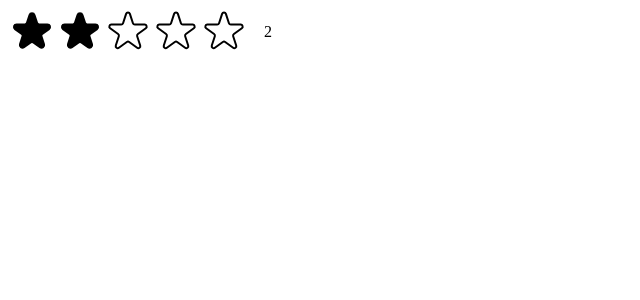
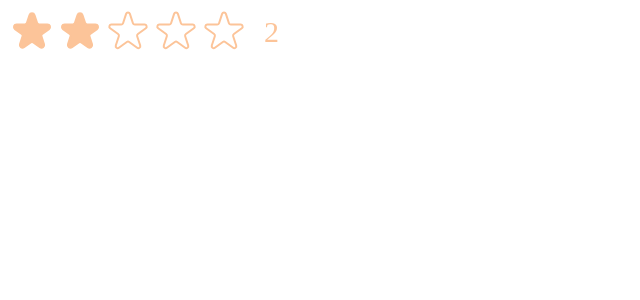
Before and after one commit to getOutOfHereInSmallSteps/React-usePopcorn, a React (Create React App) app: page / in a window 1280 px wide. Both pictures are taken after a click on the button 80 px from the left and 32 px from the top of the page. Shown: the top 300 px of the page, without its empty margins (0-640 px from the left). Built offline with nearby package versions, Linux system fonts and the light colour scheme.

Commit message:
Added StarRating prop customization

```diff
--- a/src/StarRating.js
+++ b/src/StarRating.js
@@ -8,11 +8,6 @@ const containerStyles = {
 
 const starContainerStyles = {
   display: 'flex',
-};
-
-const textStyle = {
-  lineHeight: '1',
-  margin: '0',
 };
 
 /*
@@ -48,14 +43,22 @@ EMPTY STAR
 
 */
 
-const starStyles = {
-  width: '48px',
-  height: '48px',
-  display: 'block',
-  cursor: 'pointer',
-};
+const Star = ({
+  onRate,
+  ratingValue,
+  isFull,
+  onHoverIn,
+  onHoverOut,
+  color = '#fcc499',
+  size = 48,
+}) => {
+  const starStyles = {
+    width: `${size}px`,
+    height: `${size}px`,
+    display: 'block',
+    cursor: 'pointer',
+  };
 
-const Star = ({ onRate, ratingValue, isFull, onHoverIn, onHoverOut }) => {
   return (
     <span
       style={starStyles}
@@ -68,8 +71,8 @@ const Star = ({ onRate, ratingValue, isFull, onHoverIn, onHoverOut }) => {
         <svg
           xmlns="http://www.w3.org/2000/svg"
           viewBox="0 0 20 20"
-          fill="#000"
-          stroke="#000"
+          fill={color}
+          stroke={color}
         >
           <path d="M9.049 2.927c.3-.921 1.603-.921 1.902 0l1.07 3.292a1 1 0 00.95.69h3.462c.969 0 1.371 1.24.588 1.81l-2.8 2.034a1 1 0 00-.364 1.118l1.07 3.292c.3.921-.755 1.688-1.54 1.118l-2.8-2.034a1 1 0 00-1.175 0l-2.8 2.034c-.784.57-1.838-.197-1.539-1.118l1.07-3.292a1 1 0 00-.364-1.118L2.98 8.72c-.783-.57-.38-1.81.588-1.81h3.461a1 1 0 00.951-.69l1.07-3.292z" />
         </svg>
@@ -78,7 +81,7 @@ const Star = ({ onRate, ratingValue, isFull, onHoverIn, onHoverOut }) => {
           xmlns="http://www.w3.org/2000/svg"
           fill="none"
           viewBox="0 0 24 24"
-          stroke="#000"
+          stroke={color}
         >
           <path
             strokeLinecap="round"
@@ -92,12 +95,27 @@ const Star = ({ onRate, ratingValue, isFull, onHoverIn, onHoverOut }) => {
   );
 };
 
-export const StarRating = ({ maxRating = 5 }) => {
+export const StarRating = ({
+  maxRating = 5,
+  color = '#fcc499',
+  size = 48,
+  onSetRating,
+}) => {
   const [rating, setRating] = useState(0);
   const [tempRating, setTempRating] = useState(0);
 
   const rateHandler = rating => {
     setRating(prevRating => (rating === prevRating ? 0 : rating));
+    if (onSetRating) {
+      onSetRating(rating);
+    }
+  };
+
+  const textStyle = {
+    lineHeight: '1',
+    margin: '0',
+    color,
+    fontSize: `${size / 1.6}px`,
   };
 
   return (
@@ -113,6 +131,8 @@ export const StarRating = ({ maxRating = 5 }) => {
               setTempRating(i + 1);
             }}
             onHoverOut={() => setTempRating(0)}
+            color={color}
+            size={size}
           />
         ))}
       </div>
```
